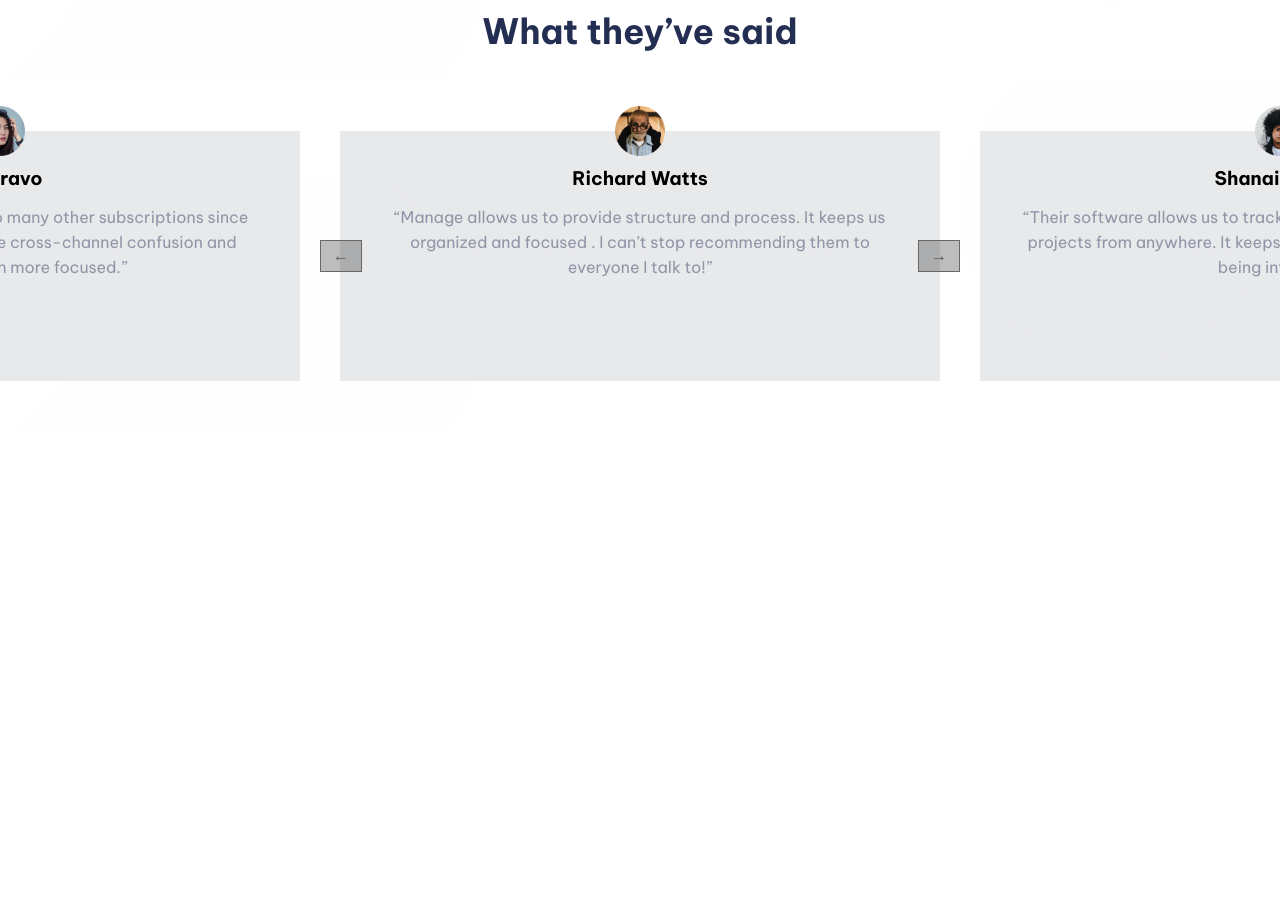
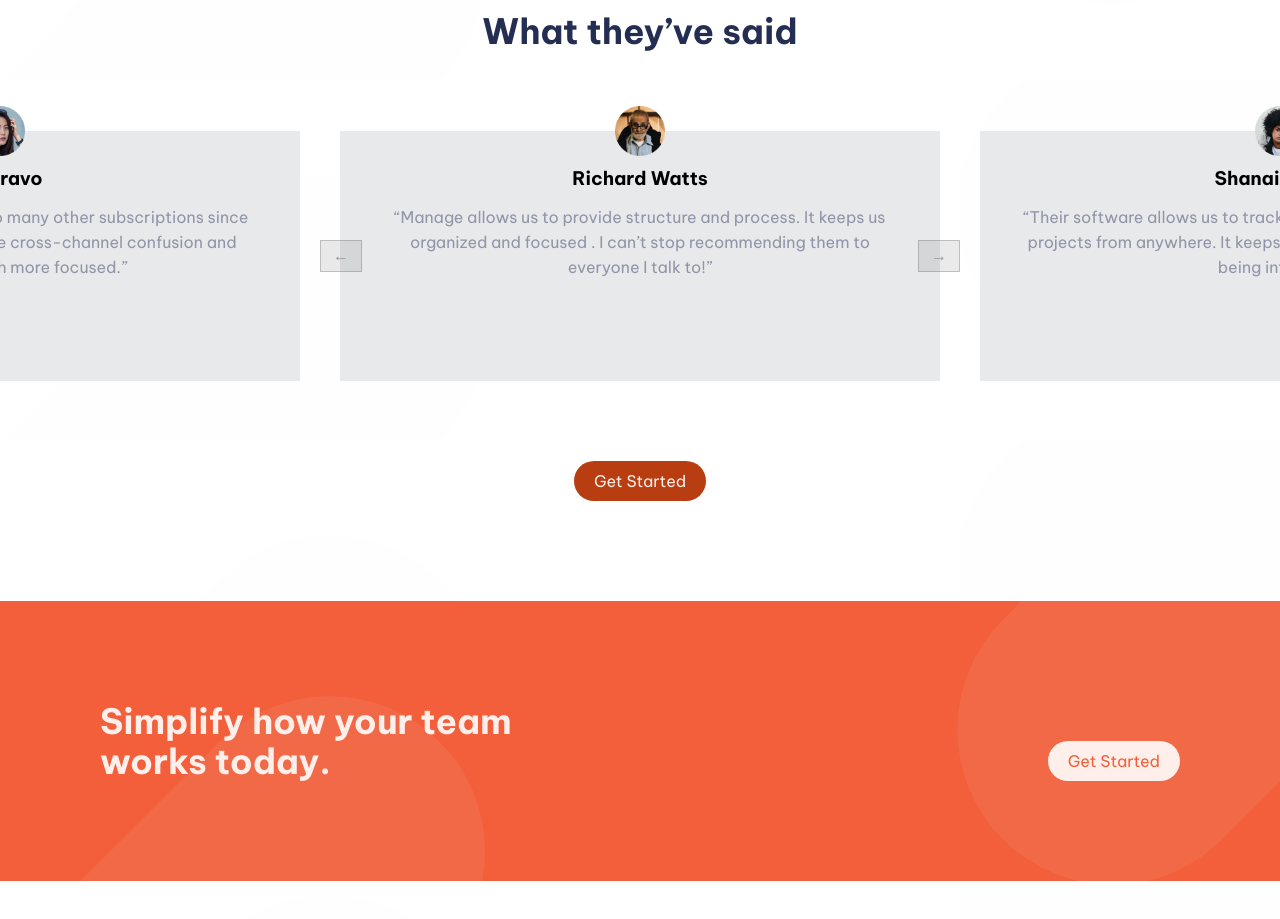
Before and after one commit to nivanovic7/manage-landing-page, a website: page index.html in a window 1280 px wide. Shown: the part 1360-2279 px from the top of the page. Before the commit the page ends 1791 px from the top, so only its background shows below. Drawn offline with Linux system fonts and the light colour scheme.

Commit message:
CTA section finished

```diff
--- a/index.html
+++ b/index.html
@@ -115,12 +115,12 @@
           </article>
         </div>
       </section>
-      <section class="section section--testimonials">
+      <section class="section section--testimonials u-margin-bottom-huge">
         <h2 class="heading--secondary u-margin-bottom-big">
           What they’ve said
         </h2>
 
-        <div class="slider">
+        <div class="slider u-margin-bottom-big">
           <button class="btn btn__slide btn__slide--left" data-slide="left">
             &leftarrow;
           </button>
@@ -200,13 +200,19 @@
             </p>
           </div>
         </div>
+        <a href="#" class="header__btn btn btn--red">Get Started</a>
+      </section>
+
+      <section class="section section--cta">
+        <h2 class="heading--secondary">Simplify how your team works today.</h2>
+        <a href="#" class="header__btn btn btn--white">Get Started</a>
+
       </section>
     </main>
   </body>
 </html>
 <!--
 
- Get Started Simplify
-how your team works today. Get Started Home Pricing Products About Us
+  Get Started Home Pricing Products About Us
 Careers Community Privacy Policy Updates in your inbox… Go Copyright 2020.
 All Rights Reserved -->
--- a/sass/components/_button.scss
+++ b/sass/components/_button.scss
@@ -10,18 +10,35 @@
 
   &--red {
     background-color: rgb(184, 62, 18);
+    &:hover {
+      background-color: $primary-red-bright;
+    }
+  }
+
+  &--white {
+    background-color: $secondary-pale-red;
+    color: $primary-red-bright;
+
+    &:hover {
+      color: $secondary-grayish-blue;
+    }
   }
 
   &__slide {
     position: absolute;
-    color: rgb(83, 81, 81);
+    color: rgba(83, 81, 81, 0.548);
     padding: 0.6rem 1.2rem;
-    border: 1px solid rgb(104, 104, 104);
-    background-color: rgba(0, 0, 0, 0.26);
+    border: 1px solid rgba(104, 104, 104, 0.336);
+    background-color: rgba(0, 0, 0, 0.082);
     border-radius: 0;
     top: 50%;
     translate: 0 -50%;
     z-index: 100;
+
+    &:hover {
+      color: rgba(83, 81, 81, 0.748);
+      background-color: rgba(0, 0, 0, 0.182);
+    }
 
     &:nth-child(1) {
       left: 0;
--- a/sass/pages/_home.scss
+++ b/sass/pages/_home.scss
@@ -27,3 +27,22 @@
     margin: auto;
   }
 }
+
+.section--cta {
+  background-color: $primary-red-bright;
+  margin-left: -10rem;
+  margin-right: -10rem;
+  padding: 10rem;
+  display: flex;
+  justify-content: space-between;
+  background-image: url(../../images/bg-simplify-section-desktop.svg);
+
+  .heading--secondary {
+    max-width: 50rem;
+    color: $secondary-pale-red;
+  }
+
+  .btn {
+    align-self: flex-end;
+  }
+}
```
Also changed, not shown: css/style.css.
